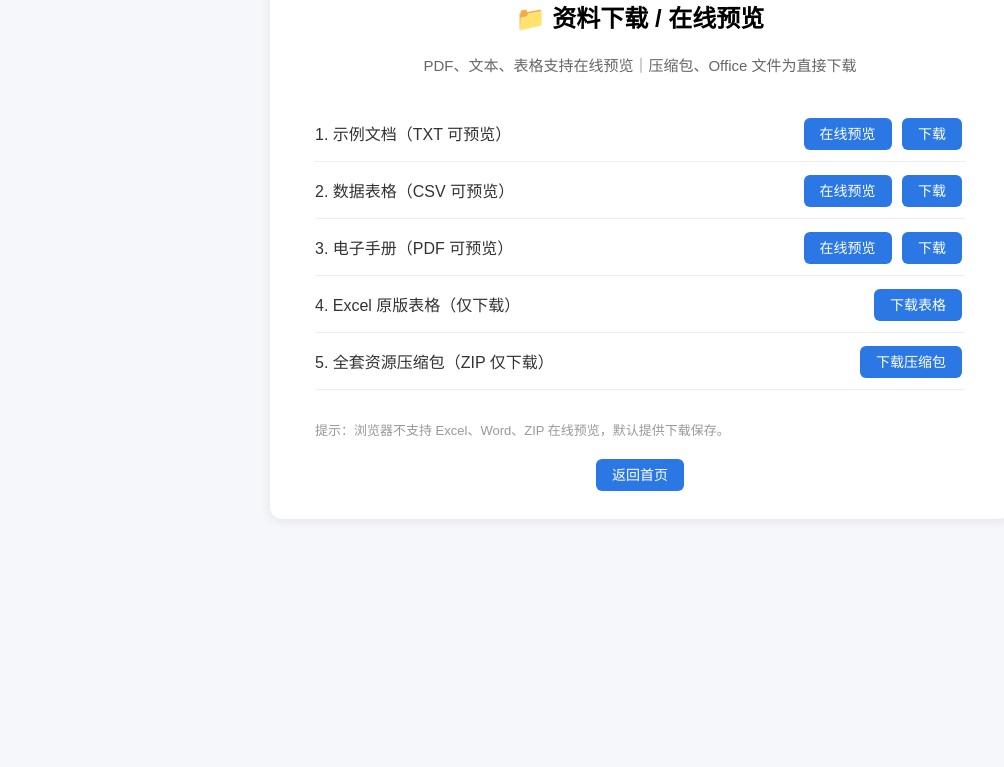
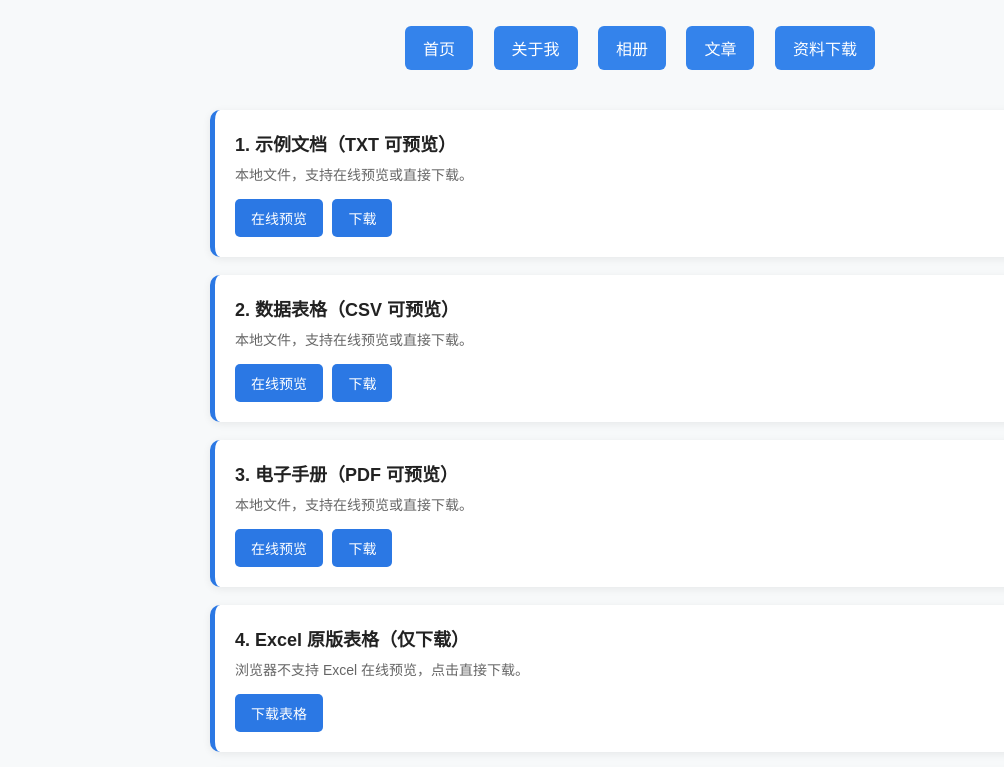
Before and after one commit to tomvip123456/jdcc, a plain HTML site: page download.html in a window 1280 px wide. Shown: the part 90-857 px from the top of the page, without its empty margins (0-1004 px from the left). Drawn offline with Linux system fonts and the light colour scheme.

Commit message:
Add files via upload

```diff
--- a/download.html
+++ b/download.html
@@ -2,70 +2,191 @@
 <html lang="zh-CN">
 <head>
     <meta charset="UTF-8">
-资料下载｜在线预览
+    <meta name="viewport" content="width=device-width, initial-scale=1.0">
+    <title>资料下载</title>
     <style>
-body{font-family:Arial,sans-serif;min-height:100vh;margin:0;padding:30px 20px;background:#f5f7fa;}
-.box{background:#fff;padding:35px 45px;border-radius:12px;box-shadow:0 2px 12px #00000015;max-width:650px;margin:0 auto;}
-h2{text-align:center;margin-top:0;}
-p.info{color:#666;font-size:15px;text-align:center;margin-bottom:30px;}
-.item{display:flex;align-items:center;justify-content:space-between;flex-wrap:wrap;padding:16px 0;border-bottom:1px solid #eee;gap:10px;}
-.name{font-size:16px;color:#333;}
-.btn{background:#2b78e4;color:#fff;border:none;padding:8px 16px;border-radius:6px;font-size:14px;cursor:pointer;text-decoration:none;margin:0 3px;}
-.btn:hover{background:#2266c9;}
-.tip{font-size:13px;color:#999;margin-top:30px;}
-.back{text-align:center;margin-top:25px;}
+        * {
+            margin: 0;
+            padding: 0;
+            box-sizing: border-box;
+            font-family: "Microsoft Yahei", sans-serif;
+        }
+        body {
+            max-width: 900px;
+            margin: 30px auto;
+            padding: 0 20px;
+            background-color: #f7f9fa;
+        }
+        h1 {
+            text-align: center;
+            color: #222;
+            margin-bottom: 40px;
+        }
+        .nav {
+            text-align: center;
+            margin-bottom: 40px;
+        }
+        .nav a {
+            display: inline-block;
+            margin: 0 8px;
+            padding: 10px 18px;
+            background: #3483eb;
+            color: white;
+            text-decoration: none;
+            border-radius: 6px;
+            transition: background 0.3s;
+        }
+        .nav a:hover {
+            background: #236bc9;
+        }
+        .file-item {
+            background: #fff;
+            padding: 20px;
+            border-radius: 10px;
+            margin-bottom: 18px;
+            box-shadow: 0 2px 8px #00000012;
+            /* 默认左侧绿条（网盘） */
+            border-left: 5px solid #28a745;
+        }
+        /* 本地文件左侧蓝条 */
+        .file-item.local {
+            border-left-color: #2b78e4;
+        }
+        .file-item h4 {
+            font-size: 18px;
+            color: #222;
+            margin-bottom: 8px;
+        }
+        .file-item p {
+            color: #666;
+            margin-bottom: 15px;
+            font-size: 14px;
+        }
+        /* 统一按钮样式 */
+        .btn {
+            display: inline-block;
+            padding: 9px 16px;
+            border: none;
+            background-color: #28a745;
+            color: white;
+            border-radius: 5px;
+            cursor: pointer;
+            font-size: 14px;
+            text-decoration: none;
+            margin-right: 5px;
+            transition: background 0.3s;
+        }
+        .btn:hover {
+            background-color: #218838;
+        }
+        /* 本地文件专用蓝色按钮 */
+        .btn-blue {
+            background-color: #2b78e4;
+        }
+        .btn-blue:hover {
+            background-color: #2266c9;
+        }
     </style>
 </head>
 <body>
-<div class="box">
-<h2>📁 资料下载 / 在线预览</h2>
-<p class="info">PDF、文本、表格支持在线预览｜压缩包、Office 文件为直接下载</p >
-
-<!-- ========== 新增文件只在这里复制条目 ========== -->
-<div class="item">
-  <div class="name">1. 示例文档（TXT 可预览）</div>
-  <div>
-    <a href="files/wangzhi.txt " class="btn">在线预览</a >
-    <a href="files/wangzhi.txt" download class="btn">下载</a >
-  </div>
+    <h1>资料下载 & 预览</h1>
+    <div class="nav">
+        <a href="index.html">首页</a>
+        <a href="about.html">关于我</a>
+        <a href="photo.html">相册</a>
+        <a href="list.html">文章</a>
+        <a href="download.html">资料下载</a>
     </div>
 
-<div class="item">
-  <div class="name">2. 数据表格（CSV 可预览）</div>
-  <div>
-    <a href="files/data.csv" class="btn">在线预览</a >
-    <a href="files/data.csv" download class="btn">下载</a >
-  </div>
+    <!-- ========== 本地文件区域 ========== -->
+
+    <!-- 1. TXT -->
+    <div class="file-item local">
+        <h4>1. 示例文档（TXT 可预览）</h4>
+        <p>本地文件，支持在线预览或直接下载。</p>
+        <a href="files/wangzhi.txt" target="_blank" class="btn btn-blue">在线预览</a>
+        <a href="files/wangzhi.txt" download class="btn btn-blue">下载</a>
     </div>
 
-<div class="item">
-  <div class="name">3. 电子手册（PDF 可预览）</div>
-  <div>
-    <a href="files/qiyoufapiao.pdf" class="btn">在线预览</a >
-    <a href="files/qiyoufapiao.pdf" download class="btn">下载</a >
-  </div>
+    <!-- 2. CSV -->
+    <div class="file-item local">
+        <h4>2. 数据表格（CSV 可预览）</h4>
+        <p>本地文件，支持在线预览或直接下载。</p>
+        <a href="files/data.csv" target="_blank" class="btn btn-blue">在线预览</a>
+        <a href="files/data.csv" download class="btn btn-blue">下载</a>
     </div>
 
-<div class="item">
-  <div class="name">4. Excel 原版表格（仅下载）</div>
-  <div>
-    <a href="files/churuku.xlsm" download class="btn">下载表格</a >
-  </div>
+    <!-- 3. PDF -->
+    <div class="file-item local">
+        <h4>3. 电子手册（PDF 可预览）</h4>
+        <p>本地文件，支持在线预览或直接下载。</p>
+        <a href="files/qiyoufapiao.pdf" target="_blank" class="btn btn-blue">在线预览</a>
+        <a href="files/qiyoufapiao.pdf" download class="btn btn-blue">下载</a>
     </div>
 
-<div class="item">
-  <div class="name">5. 全套资源压缩包（ZIP 仅下载）</div>
-  <div>
-    <a href="files/flash_files.zip" download class="btn">下载压缩包</a >
+    <!-- 4. Excel (仅下载) -->
+    <div class="file-item local">
+        <h4>4. Excel 原版表格（仅下载）</h4>
+        <p>浏览器不支持 Excel 在线预览，点击直接下载。</p>
+        <a href="files/churuku.xlsm" download class="btn btn-blue">下载表格</a>
     </div>
+
+    <!-- 5. ZIP (仅下载) -->
+    <div class="file-item local">
+        <h4>5. 全套资源压缩包（ZIP 仅下载）</h4>
+        <p>浏览器不支持 ZIP 在线预览，点击直接下载。</p>
+        <a href="files/flash_files.zip" download class="btn btn-blue">下载压缩包</a>
     </div>
-<!-- ============== 结束区域 ============== -->
 
-<p class="tip">提示：浏览器不支持 Excel、Word、ZIP 在线预览，默认提供下载保存。</p >
+    <!-- ========== 多条百度网盘区域 ========== -->
 
-<div class="back">
-  <a href="index.html" class="btn">返回首页</a >
+    <!-- 资料包 01 -->
+    <div class="file-item">
+        <h4>资料包 01</h4>
+        <p>网盘资源，点击按钮获取提取码并跳转。</p>
+        <a href="https://pan.baidu.com/s/1PmBEmgP_w2mnrSM8AJ3trg"
+           target="_blank"
+           class="btn"
+           onclick="alert('【资料包 01 提取码】：abcd\n\n点击确定后即将在新窗口打开百度网盘。');">
+           👉 前往网盘下载
+        </a>
     </div>
+
+    <!-- 资料包 02 -->
+    <div class="file-item">
+        <h4>资料包 02</h4>
+        <p>网盘资源，点击按钮获取提取码并跳转。</p>
+        <a href="https://pan.baidu.com/s/1JVe8A3bH-WHpe3bccjMSwg "
+           target="_blank"
+           class="btn"
+           onclick="alert('【资料包 02 提取码】：abcd\n\n点击确定后即将在新窗口打开百度网盘。');">
+           👉 前往网盘下载
+        </a>
     </div>
+
+    <!-- 资料包 03 -->
+    <div class="file-item">
+        <h4>资料包 03</h4>
+        <p>网盘资源，点击按钮获取提取码并跳转。</p>
+        <a href="https://pan.baidu.com/s/这里替换成第三条网盘链接"
+           target="_blank"
+           class="btn"
+           onclick="alert('【资料包 03 提取码】：wxyz\n\n点击确定后即将在新窗口打开百度网盘。');">
+           👉 前往网盘下载
+        </a>
+    </div>
+
+    <!-- 资料包 04 -->
+    <div class="file-item">
+        <h4>资料包 04</h4>
+        <p>网盘资源，点击按钮获取提取码并跳转。</p>
+        <a href="https://pan.baidu.com/s/这里替换成第四条网盘链接"
+           target="_blank"
+           class="btn"
+           onclick="alert('【资料包 04 提取码】：6789\n\n点击确定后即将在新窗口打开百度网盘。');">
+           👉 前往网盘下载
+        </a>
+    </div>
+
 </body>
 </html>
```
Lines whose indentation alone changed are shown as unchanged.
